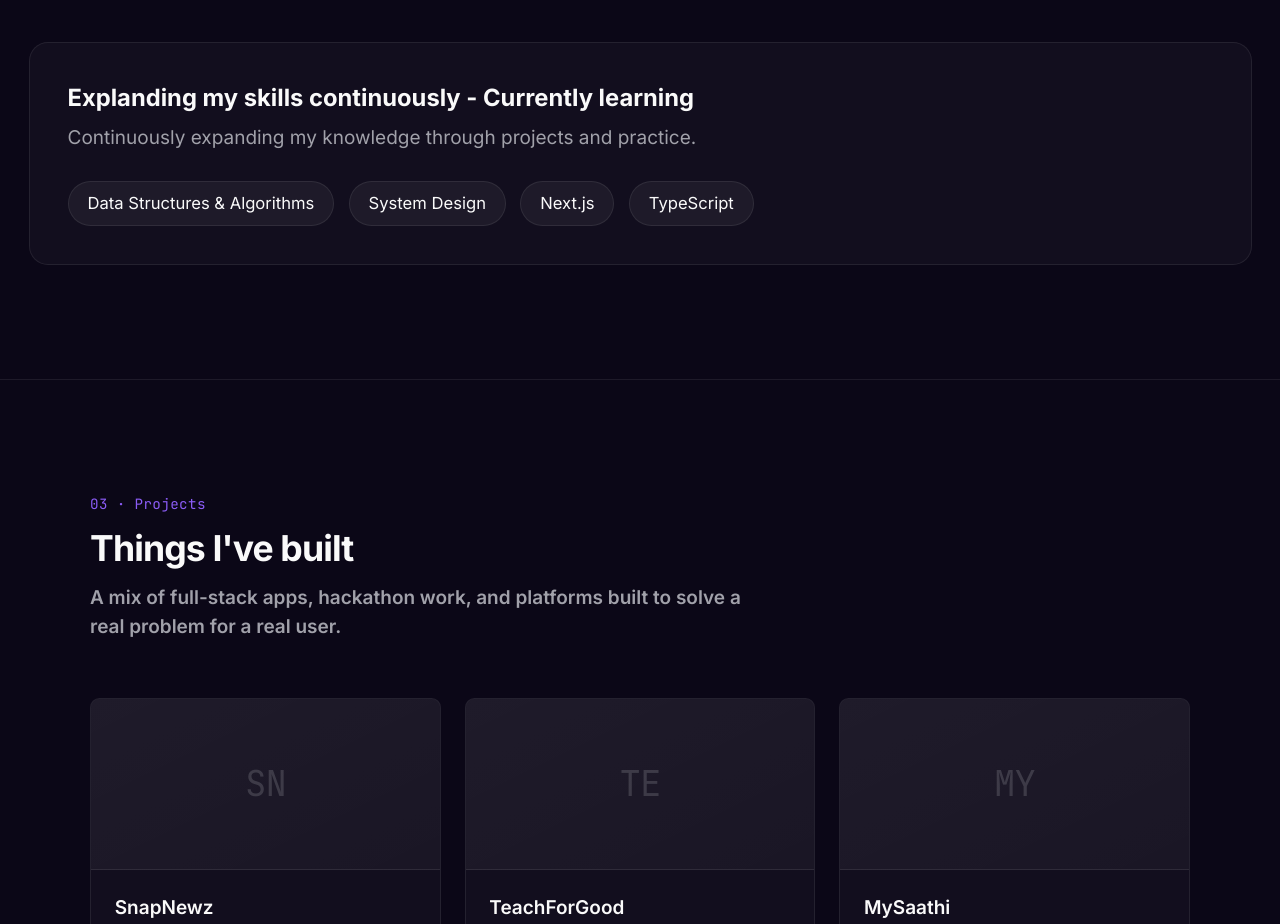
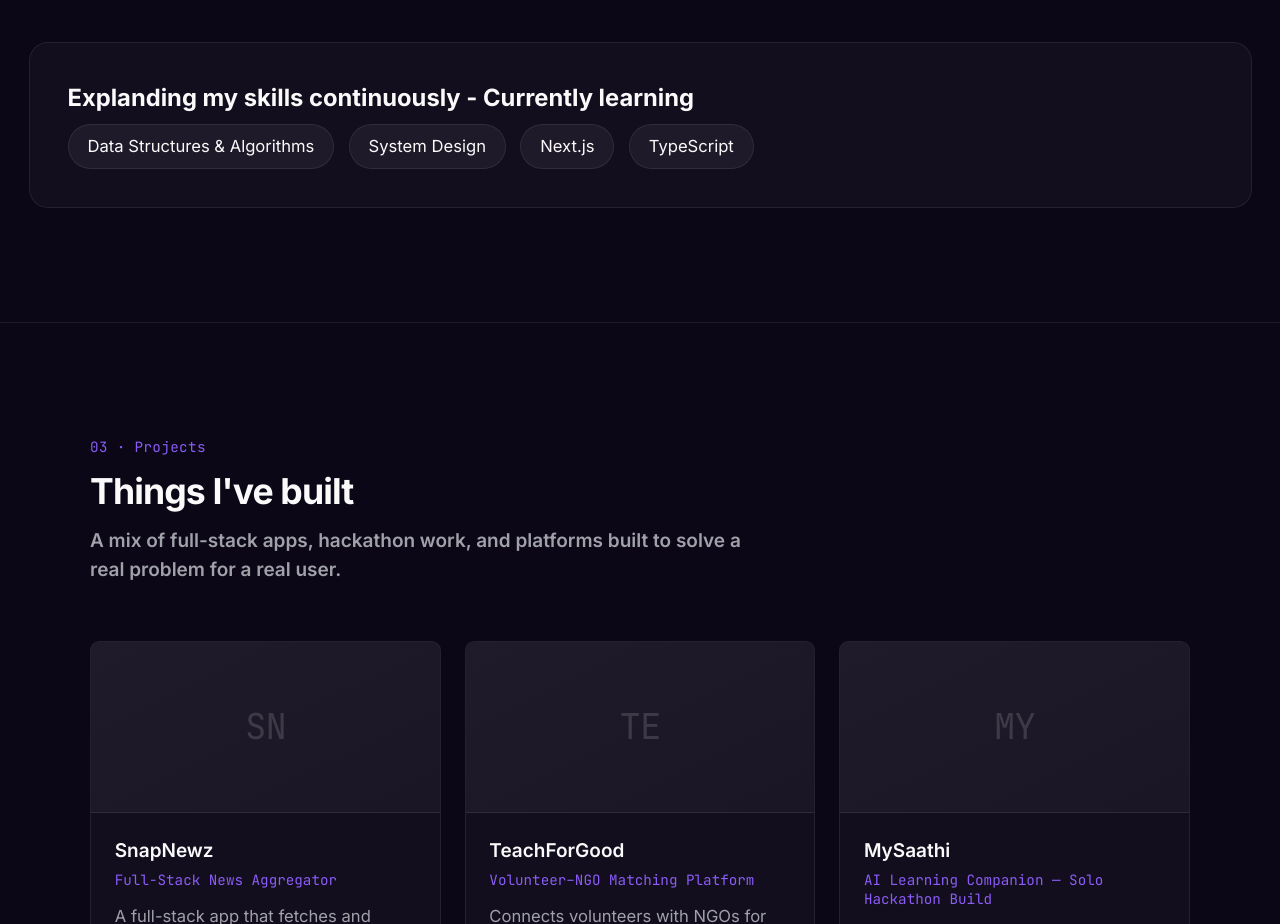
Before and after one commit to TAnisha016/tanisha-portfolio, a React (Vite) app: page / in a window 1280 px wide. Shown: the part 2200-3124 px from the top of the page. Built offline with nearby package versions, Linux system fonts and the light colour scheme.

Commit message:
updating section

```diff
--- a/src/components/Skills.jsx
+++ b/src/components/Skills.jsx
@@ -110,9 +110,7 @@ export default function Skills() {
              Explanding my skills continuously - Currently learning
             </h3>
 
-            <p className="text-ink-secondary mb-6">
-              Continuously expanding my knowledge through projects and practice.
-            </p>
+
 
             <div className="flex flex-wrap gap-3">
               {learning.map((item) => (
```
